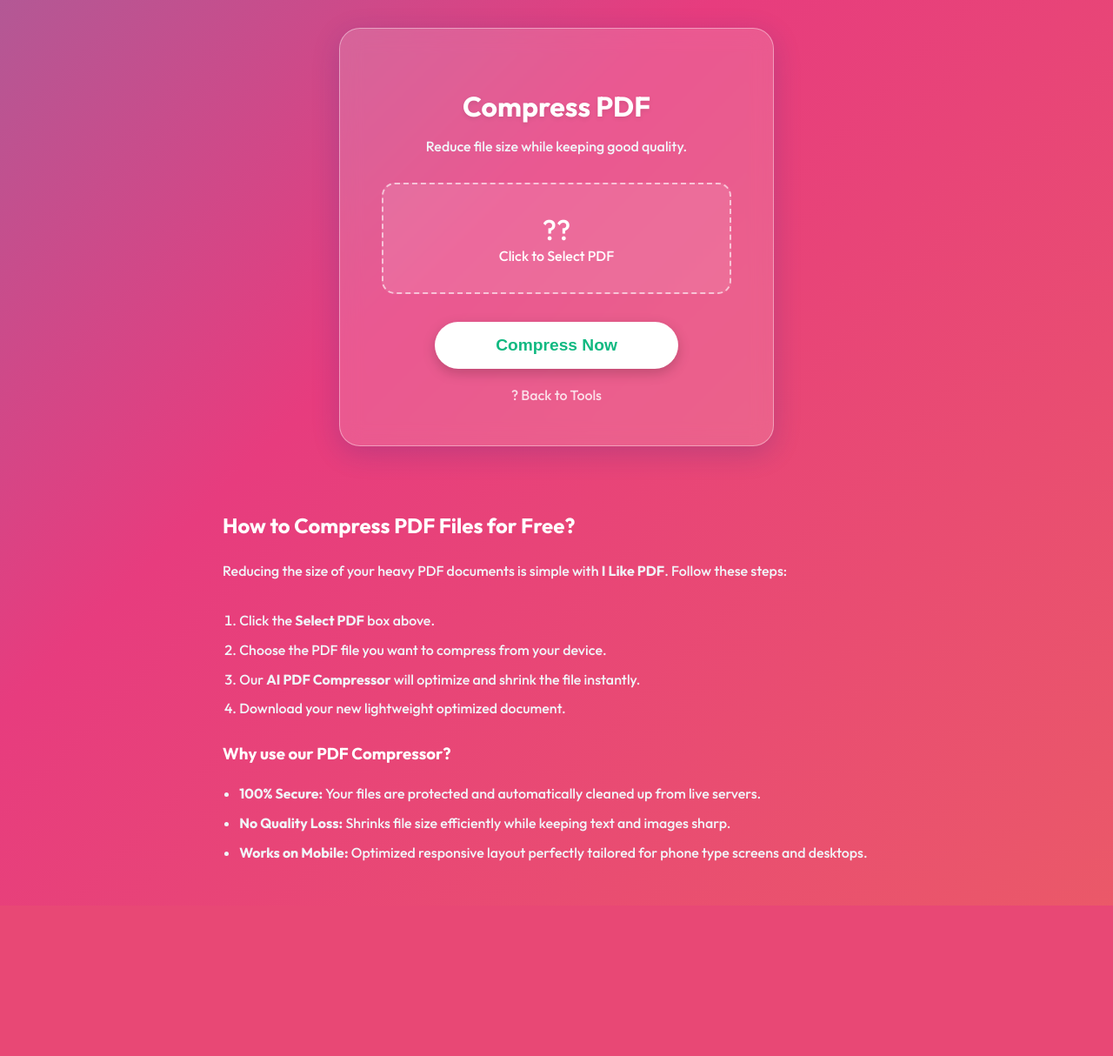
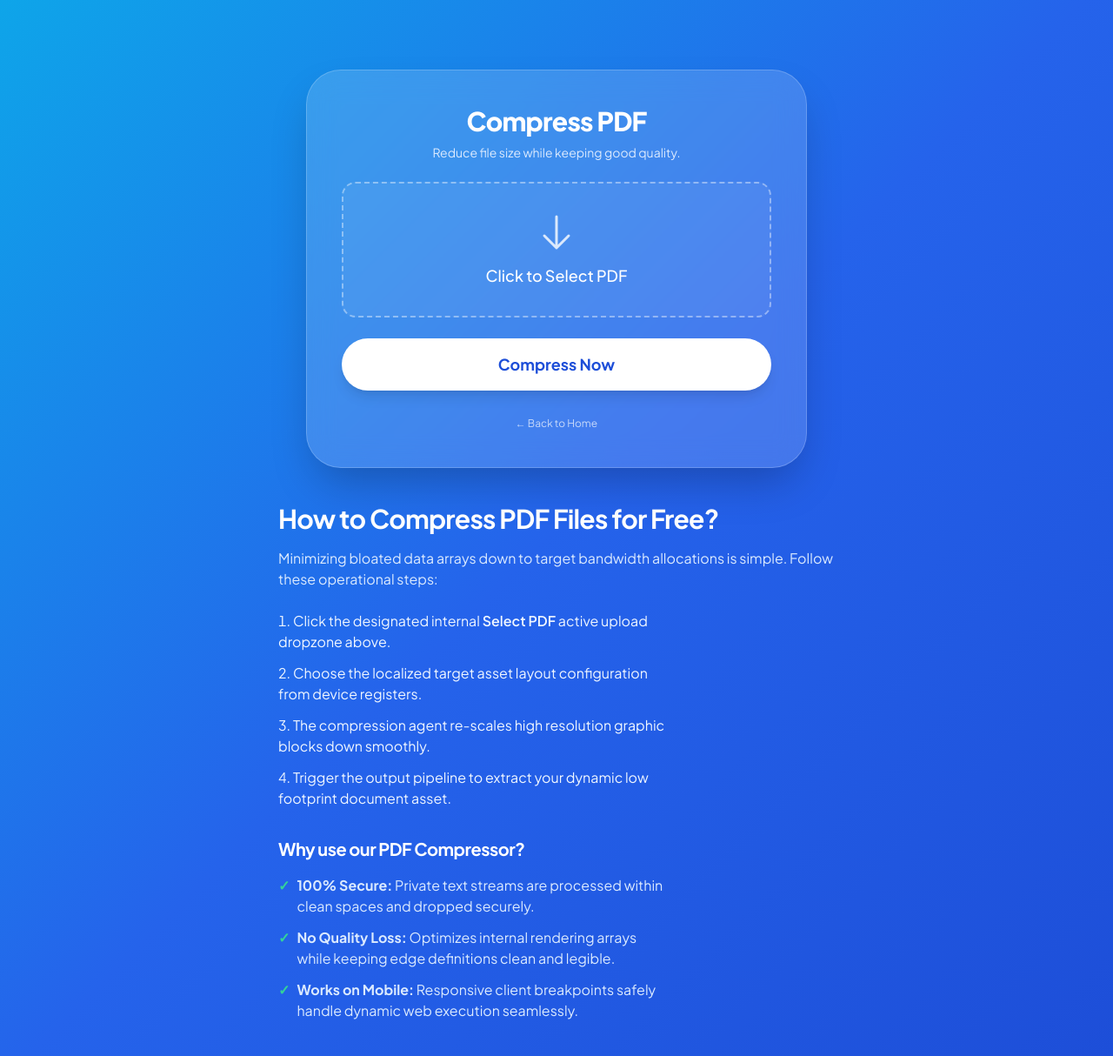
Before and after one commit to sadrealam776-collab/I-like-pdf-website, a Flask app: page /compress-pdf in a window 1280 px wide. Shown: the whole page at 87% size. Before the commit the page ends 1041 px from the top, so only its background shows below. Run offline with Flask 3, Linux system fonts and the light colour scheme; some libraries are stand-ins or nearby versions.

Commit message:
Update compress_pdf.html

```diff
--- a/templates/compress_pdf.html
+++ b/templates/compress_pdf.html
@@ -2,140 +2,137 @@
 <html lang="en">
 <head>
     <meta charset="UTF-8">
+    <meta name="viewport" content="width=device-width, initial-scale=1.0">
     <title>Compress PDF | I Like PDF</title>
-    <link href="https://fonts.googleapis.com/css2?family=Outfit:wght@300;500;700&display=swap" rel="stylesheet">
+    <script src="https://cdn.tailwindcss.com"></script>
+    <link href="https://fonts.googleapis.com/css2?family=Plus+Jakarta+Sans:wght@400;500;600;700;800&display=swap" rel="stylesheet">
     <style>
-        /* AURORA THEME WITH TOP-TO-BOTTOM LAYOUT */
         body {
-            font-family: 'Outfit', sans-serif;
-            background: linear-gradient(-45deg, #ee7752, #e73c7e, #23a6d5, #23d5ab);
-            background-size: 400% 400%;
-            animation: gradientBG 15s ease infinite;
-            color: white;
+            font-family: 'Plus Jakarta Sans', sans-serif;
+            background: linear-gradient(135deg, #0ea5e9 0%, #2563eb 50%, #1d4ed8 100%);
             min-height: 100vh;
-            display: flex;
-            flex-direction: column; /* ????????? ?? ??? ?? ???? ????? ???? ?? ??? */
-            align-items: center;
-            justify-content: start; /* ??? ?? ????????? ???? ???? ?? ??? */
-            text-align: center;
-            margin: 0;
-            padding: 2rem 1rem; /* ???????? ?????? ???? ??????? ??????? ?? ? ??? */
-            box-sizing: border-box;
         }
-        @keyframes gradientBG { 0% {background-position: 0% 50%} 50% {background-position: 100% 50%} 100% {background-position: 0% 50%} }
-
-        .container {
+        .glass-card {
             background: rgba(255, 255, 255, 0.15);
-            backdrop-filter: blur(12px);
-            -webkit-backdrop-filter: blur(12px);
-            padding: 3rem;
-            border-radius: 24px;
-            border: 1px solid rgba(255,255,255,0.4);
-            max-width: 500px;
-            width: 100%;
-            box-shadow: 0 8px 32px 0 rgba(31, 38, 135, 0.2);
-            box-sizing: border-box;
-            margin-bottom: 3rem; /* ???????? ?? ???? ??????? ?? ??? ?? ??? */
+            backdrop-filter: blur(16px);
+            -webkit-backdrop-filter: blur(16px);
+            border: 1px solid rgba(255, 255, 255, 0.2);
         }
-
-        h1 { margin-bottom: 0.5rem; text-shadow: 0 2px 5px rgba(0,0,0,0.1); }
-        p { color: #f1f5f9; margin-bottom: 2rem; }
-
-        .file-upload {
-            border: 2px dashed rgba(255,255,255,0.6);
-            border-radius: 15px;
-            padding: 2rem;
-            transition: 0.3s;
-            cursor: pointer;
-            background: rgba(255, 255, 255, 0.1);
-            box-sizing: border-box;
+        .loader {
+            border: 3px solid rgba(255, 255, 255, 0.3);
+            border-top: 3px solid #ffffff;
+            border-radius: 50%;
+            width: 24px;
+            height: 24px;
+            animation: spin 1s linear infinite;
+            display: inline-block;
         }
-        .file-upload:hover { background: rgba(255,255,255,0.2); border-color: white; }
-
-        button {
-            background: white;
-            color: #10b981; /* Green for Compression */
-            border: none;
-            padding: 1rem 3rem;
-            font-size: 1.2rem;
-            font-weight: 800;
-            border-radius: 50px;
-            cursor: pointer;
-            transition: 0.3s;
-            margin-top: 2rem;
-            box-shadow: 0 5px 15px rgba(0,0,0,0.2);
-            width: 100%; /* ?????? ??????? ?? ??? ???????? */
-            max-width: 280px;
-        }
-        button:hover { transform: scale(1.05); box-shadow: 0 10px 25px rgba(0,0,0,0.3); }
-
-        .back-link { display: inline-block; margin-top: 20px; color: rgba(255,255,255,0.8); text-decoration: none; font-weight: 500; }
-
-        /* ???? ??????? ?????? ?? ??? ?? ????? */
-        .info-section {
-            max-width: 800px;
-            width: 100%;
-            margin: 0 auto;
-            color: #f1f5f9;
-            text-align: left;
-            line-height: 1.6;
-            padding: 0 1rem;
-            box-sizing: border-box;
-        }
-        .info-section h2, .info-section h3 {
-            color: white;
-            margin-top: 1.5rem;
-        }
-        .info-section ol, .info-section ul {
-            padding-left: 1.2rem;
-        }
-        .info-section li {
-            margin-bottom: 0.5rem;
-        }
+        @keyframes spin { 0% { transform: rotate(0deg); } 100% { transform: rotate(360deg); } }
     </style>
 </head>
-<body>
+<body class="flex flex-col items-center justify-start p-4 md:p-10 text-white">
 
-    <div class="container">
-        <h1>Compress PDF</h1>
-        <p>Reduce file size while keeping good quality.</p>
+    <div class="w-full max-w-4xl flex flex-col items-center gap-10 mt-4 md:mt-10">
 
-        <form action="/api/compress-pdf" method="post" enctype="multipart/form-data">
-            <div class="file-upload" onclick="document.getElementById('fileInput').click()">
-                <span style="font-size: 2rem;">??</span><br>
-                <span id="fileName">Click to Select PDF</span>
-                <input type="file" id="fileInput" name="file" accept=".pdf" required style="display:none;">
+        <!-- Top UI Toolbox Container -->
+        <div class="glass-card w-full max-w-xl p-8 md:p-10 rounded-[2.5rem] shadow-2xl relative overflow-hidden">
+            <div class="text-center mb-6">
+                <h1 class="text-3xl font-extrabold tracking-tight mb-2 text-white">Compress PDF</h1>
+                <p class="text-blue-100 text-sm">Reduce file size while keeping good quality.</p>
             </div>
 
-            <button type="submit">Compress Now</button>
-        </form>
+            <form id="uploadForm" action="/api/compress-pdf" method="POST" enctype="multipart/form-data">
+                <div class="group relative border-2 border-dashed border-white/40 rounded-2xl p-8 text-center hover:border-white transition-all bg-white/5 cursor-pointer">
+                    <input type="file" name="file" id="pdf_file" accept=".pdf"
+                           class="absolute inset-0 w-full h-full opacity-0 cursor-pointer" required>
 
-        <a href="/" class="back-link">? Back to Tools</a>
-    </div>
+                    <div id="fileStatus">
+                        <div class="text-white/80 mb-3 flex justify-center">
+                            <svg class="w-12 h-12" fill="none" stroke="currentColor" viewBox="0 0 24 24">
+                                <path stroke-linecap="round" stroke-linejoin="round" stroke-width="1.5" d="M19 14l-7 7m0 0l-7-7m7 7V3"></path>
+                            </svg>
+                        </div>
+                        <p class="text-white font-medium text-lg" id="fileNameText">Click to Select PDF</p>
+                    </div>
+                </div>
 
-    <div class="info-section">
-        <h2>How to Compress PDF Files for Free?</h2>
-        <p>Reducing the size of your heavy PDF documents is simple with <strong>I Like PDF</strong>. Follow these steps:</p>
-        <ol>
-            <li>Click the <strong>Select PDF</strong> box above.</li>
-            <li>Choose the PDF file you want to compress from your device.</li>
-            <li>Our <strong>AI PDF Compressor</strong> will optimize and shrink the file instantly.</li>
-            <li>Download your new lightweight optimized document.</li>
-        </ol>
+                <button type="submit" id="submitBtn"
+                        class="w-full mt-6 bg-white text-blue-700 font-bold py-4 px-6 rounded-full shadow-lg hover:bg-blue-50 hover:scale-[1.02] active:scale-[0.98] transition-all flex items-center justify-center text-lg">
+                    <span id="btnText">Compress Now</span>
+                </button>
+            </form>
 
-        <h3>Why use our PDF Compressor?</h3>
-        <ul>
-            <li><strong>100% Secure:</strong> Your files are protected and automatically cleaned up from live servers.</li>
-            <li><strong>No Quality Loss:</strong> Shrinks file size efficiently while keeping text and images sharp.</li>
-            <li><strong>Works on Mobile:</strong> Optimized responsive layout perfectly tailored for phone type screens and desktops.</li>
-        </ul>
+            <div id="loadingMsg" class="hidden mt-6 text-center bg-black/20 p-4 rounded-xl backdrop-blur-sm">
+                <div class="loader mb-2"></div>
+                <p class="text-white text-sm font-medium animate-pulse">Downsampling imagery arrays & optimizing file compression...</p>
+            </div>
+
+            <div class="text-center mt-6">
+                <a href="/" class="text-xs text-white/70 hover:text-white transition-colors">← Back to Home</a>
+            </div>
+        </div>
+
+        <!-- Information/Documentation Below -->
+        <div class="w-full max-w-2xl text-center md:text-left px-4">
+            <h2 class="text-2xl md:text-3xl font-bold mb-4 tracking-tight">How to Compress PDF Files for Free?</h2>
+            <p class="text-blue-100 mb-6 text-sm md:text-base leading-relaxed">
+                Minimizing bloated data arrays down to target bandwidth allocations is simple. Follow these operational steps:
+            </p>
+
+            <ol class="list-decimal list-inside space-y-3 text-blue-50 text-sm md:text-base mb-8 text-left max-w-md mx-auto md:mx-0">
+                <li>Click the designated internal <span class="font-semibold">Select PDF</span> active upload dropzone above.</li>
+                <li>Choose the localized target asset layout configuration from device registers.</li>
+                <li>The compression agent re-scales high resolution graphic blocks down smoothly.</li>
+                <li>Trigger the output pipeline to extract your dynamic low footprint document asset.</li>
+            </ol>
+
+            <h3 class="text-xl font-bold mb-4 tracking-tight">Why use our PDF Compressor?</h3>
+            <ul class="space-y-3 text-blue-100 text-sm md:text-base text-left max-w-md mx-auto md:mx-0">
+                <li class="flex items-start gap-2">
+                    <span class="text-emerald-400 font-bold">✓</span>
+                    <span><strong>100% Secure:</strong> Private text streams are processed within clean spaces and dropped securely.</span>
+                </li>
+                <li class="flex items-start gap-2">
+                    <span class="text-emerald-400 font-bold">✓</span>
+                    <span><strong>No Quality Loss:</strong> Optimizes internal rendering arrays while keeping edge definitions clean and legible.</span>
+                </li>
+                <li class="flex items-start gap-2">
+                    <span class="text-emerald-400 font-bold">✓</span>
+                    <span><strong>Works on Mobile:</strong> Responsive client breakpoints safely handle dynamic web execution seamlessly.</span>
+                </li>
+            </ul>
+        </div>
+
     </div>
 
     <script>
-        document.getElementById('fileInput').onchange = function () {
-            if(this.files && this.files.length > 0) {
-                document.getElementById('fileName').innerText = "Selected: " + this.files[0].name;
+        const form = document.getElementById('uploadForm');
+        const fileInput = document.getElementById('pdf_file');
+        const fileNameText = document.getElementById('fileNameText');
+        const submitBtn = document.getElementById('submitBtn');
+        const btnText = document.getElementById('btnText');
+        const loadingMsg = document.getElementById('loadingMsg');
+
+        fileInput.onchange = () => {
+            if (fileInput.files.length > 0) {
+                fileNameText.innerText = "Selected: " + fileInput.files[0].name;
             }
+        };
+
+        form.onsubmit = () => {
+            submitBtn.disabled = true;
+            submitBtn.classList.add('opacity-50', 'cursor-not-allowed');
+            btnText.innerText = "Processing...";
+            loadingMsg.classList.remove('hidden');
+
+            setTimeout(() => {
+                submitBtn.disabled = false;
+                submitBtn.classList.remove('opacity-50', 'cursor-not-allowed');
+                btnText.innerText = "Compress Now";
+                loadingMsg.classList.add('hidden');
+            }, 20000);
+
+            return true;
         };
     </script>
 </body>
```
